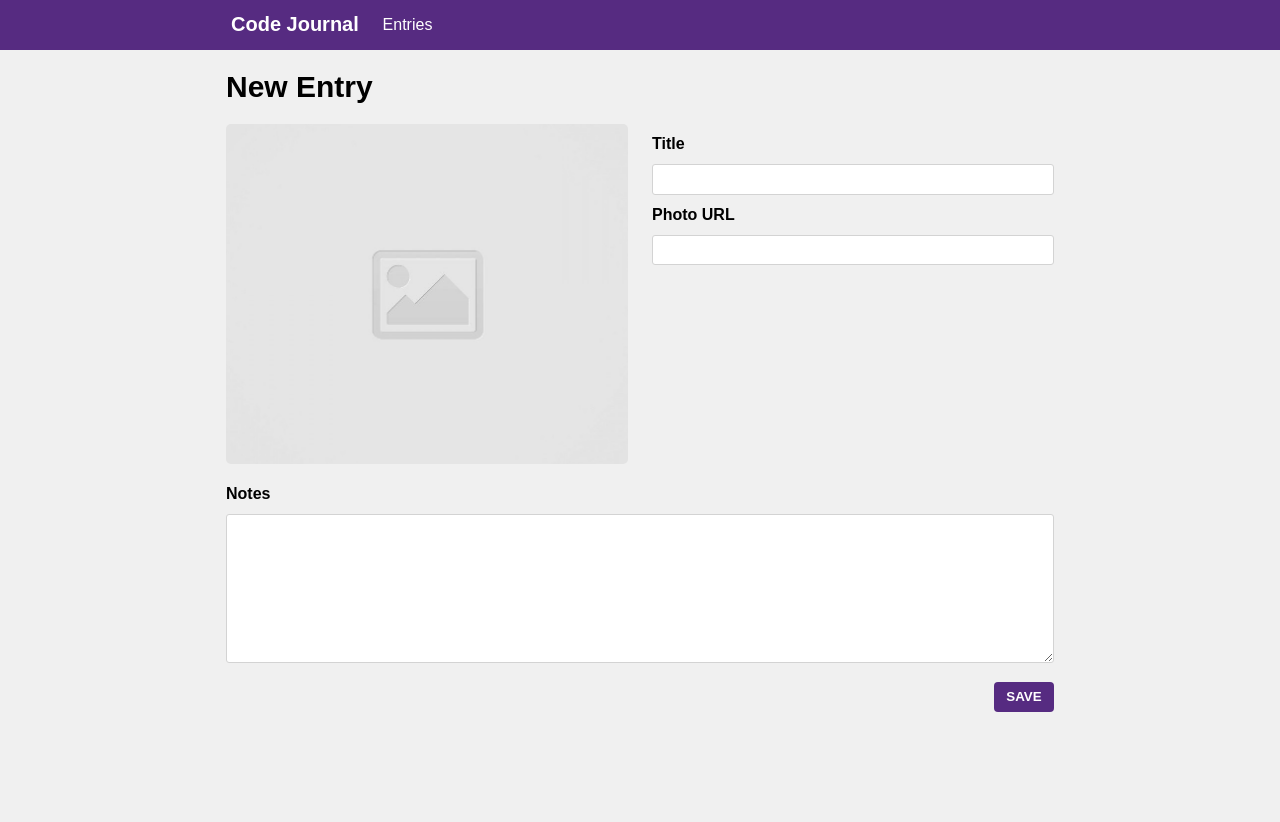
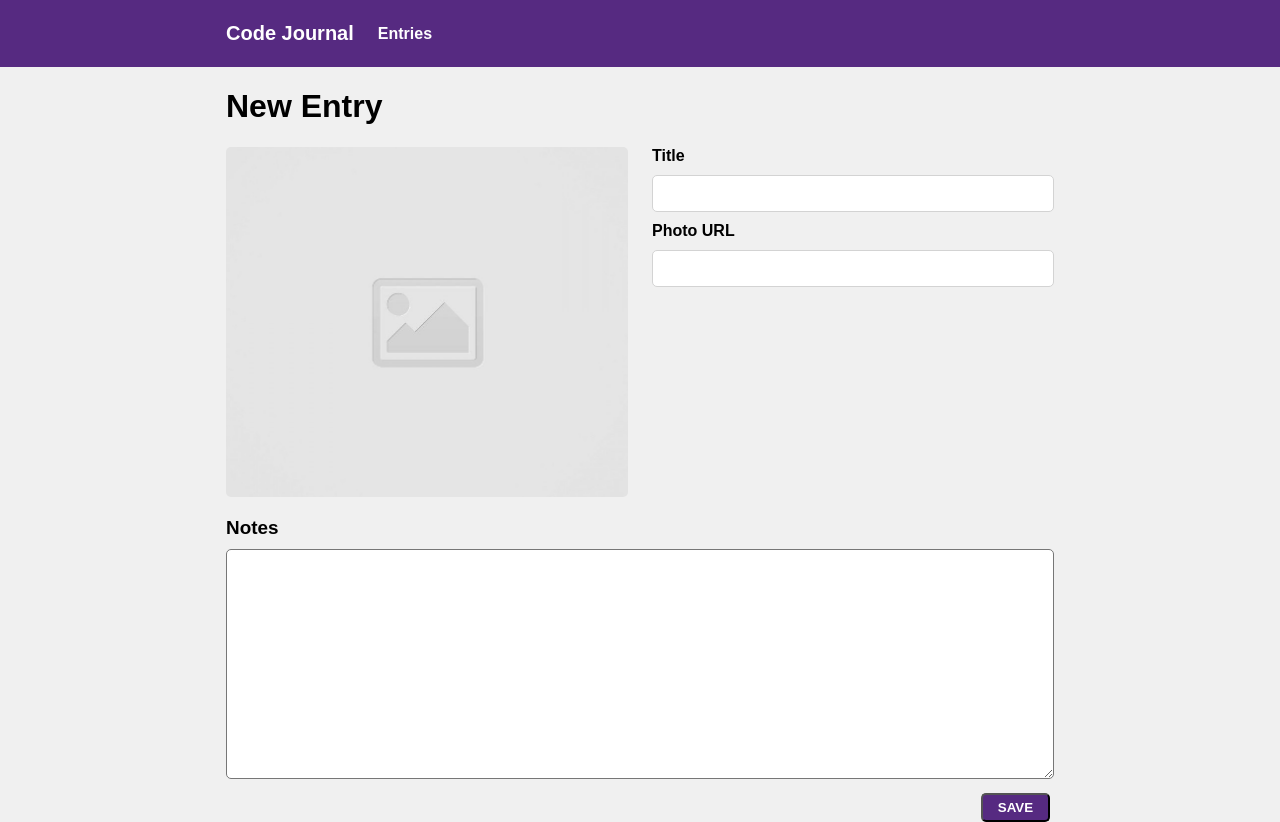
Before and after one commit to michael-suh/code-journal, a website: page index.html in a window 1280 px wide. Before the commit the page ends 800 px from the top, so only its background shows below. Drawn offline with Linux system fonts and the light colour scheme; a web font is replaced by a local one.

Commit message:
still in progress

```diff
--- a/css/styles.css
+++ b/css/styles.css
@@ -1,105 +1,134 @@
 /* body */
 
 body {
+  font-family: sans-serif;
   background-color: #f0f0f0;
 }
 
-header {
-  background: #562b81;
-  color: white;
+.headings {
+  font-family: "Proza Libre", sans-serif;
+  font-weight: bold;
 }
 
-.entry-tab {
+header {
   color: white;
-  padding: 1rem 1.8rem 0.5rem;
-  cursor: pointer;
-  font-family: "Proza Libre", sans-serif;
+  background-color: #562a81;
+  padding: 10px;
 }
 
-a:link,
-a:visited,
-a:hover,
-a:active {
-  text-decoration: none;
-  color: white;
-}
-
-.header-position {
-  justify-content: flex-start;
-  align-items: baseline;
-}
-
-.main-header {
-  font-size: 20px;
-  position: relative;
-  left: 5px;
-}
-
-.new-entry-header {
-  font-size: 30px;
+img {
+  border-radius: 5px;
+  width: 100%;
+  height: 350px;
+  object-fit: cover;
+  object-position: center;
 }
 
 .image-container {
   height: 350px;
 }
 
-.headings {
-  font-family: "Proza Libre", sans-serif;
+label {
+  display: block;
+  font-weight: bold;
 }
 
-img {
+textarea {
+  font-size: 18px;
+}
+
+#title {
   width: 100%;
-  height: 340px;
-  object-fit: cover;
-  object-position: center;
+  border-radius: 5px;
+  padding: 10px;
+  margin: 10px 0;
+}
+
+.txtbox {
+  outline-color: lightgray;
+  border: 1px solid lightgray;
+}
+
+#photourl {
+  width: 100%;
+  border-radius: 5px;
+  padding: 10px;
+  margin: 10px 0;
+}
+
+.notes-section {
+  margin-top: 10px;
+}
+
+.notes {
+  width: 100%;
+  height: 230px;
   border-radius: 5px;
 }
 
-.text-input {
-  border: 1px solid lightgray;
-  border-radius: 3px;
-  background-color: white;
-  width: 100%;
-  line-height: 2;
-}
-
-label {
-  line-height: 2.5;
-  font-weight: bold;
-  font-size: 16px;
-}
-
-.notes {
-  height: 149px;
-}
-
-textarea:focus {
-  outline-color: #562b81;
-}
-
-input:focus {
-  outline-color: lightgray;
-}
-
-/* button */
-
-button {
-  background-color: #562b81;
-  color: white;
-  text-align: center;
-  padding: 0 10px;
-  border: 1px hidden;
-  border-radius: 4px;
-  height: 30px;
-  width: 60px;
-}
-
-.float-right {
-  float: right;
+.notestxt {
+  font-size: 5mm;
+  margin-bottom: 10px;
+  margin-top: 10px;
 }
 
 .save-button {
   position: relative;
-  top: 15px;
-  font-weight: bold;
+  left: 90%;
+  margin-top: 10px;
 }
+
+.button {
+  color: white;
+  background-color: #562a81;
+  border-radius: 5px;
+  padding: 5px 15px;
+}
+
+.notes:focus {
+  outline-color: #562a81;
+}
+
+ul {
+  list-style-type: none;
+}
+
+li {
+  margin: 10px;
+}
+
+.form-tab {
+  padding: 0.75rem 0;
+  cursor: pointer;
+  font-size: 1.25rem;
+}
+
+.entry-tab {
+  padding: 0.95rem 1.5rem 0.5rem;
+  cursor: pointer;
+}
+
+.space-between {
+  justify-content: space-between;
+}
+
+.align-items {
+  align-items: baseline;
+}
+
+.new-button {
+  padding: 0 10px;
+  width: 70px;
+  height: 35px;
+  position: relative;
+  bottom: 15px;
+}
+
+a {
+  text-decoration: none;
+  color: white;
+}
+
+.display {
+  display: inline-block;
+}
--- a/index.html
+++ b/index.html
@@ -17,55 +17,57 @@
 </head>
 <body>
   <header>
-    <div class="container">
-      <div class="column-full headers header-position">
+    <div class="container tab-container">
+      <div class="column-full">
         <div class="row">
-          <h1 class="headers main-header headings" data-view="entry-form">
+          <div class="tab form-tab active headings" data-view="entry-form">
             Code Journal
-          </h1>
-          <div class="tab entry-tab" data-view="entries">
+          </div>
+          <div class="tab entry-tab headings">
             <a href="#">Entries</a>
           </div>
         </div>
       </div>
     </div>
   </header>
-
-  <main class="container">
-    <div class="entry-form-page" data-view="entry-form">
-      <form class="row center">
-        <h1 class="new-entry-header column-full headings">New Entry</h1>
-
+  <main>
+    <div class="container">
+      <div class="view entry-form" data-view="entry-form">
+        <div class="row">
+          <div class="column-full">
+            <h1 class="headings">New Entry</h1>
+          </div>
+        </div>
+        <form>
+          <div class="row">
             <div class="column-half image-container">
-          <img class="preview" id="image" src="images/placeholder-image-square.jpg" alt="placeholder-image">
+              <img class="preview" id="image" src="images/placeholder-image-square.jpg" alt="placeholder">
             </div>
             <div class="column-half">
-          <div class="row">
               <label class="headings" for="title">Title</label>
-            <input class="text-input title" type="text" required="required">
-          </div>
-          <div class="row">
+              <input class="txtbox" type="text" name="title" id="title" required>
               <label class="headings" for="photourl">Photo URL</label>
-            <input class="text-input photourl" type="url" required="required">
+              <input class="txtbox" type="text" name="photourl" id="photourl" required>
             </div>
           </div>
-
+          <div class="row notes-section">
             <div class="column-full">
-          <label class="headings" for="notes">Notes</label>
-          <textarea class="text-input notes" name="notes" id="notes" required="required"></textarea>
+              <label class="headings notestxt" for="notes">Notes</label>
+              <textarea class="notes" rows="5" cols="30" name="notes" id="notes" required></textarea>
             </div>
-        <div class="column-full">
-          <button class="button save-button float-right" type="submit">SAVE</button>
+          </div>
+          <div class="row space-between">
+            <button class="button save-button headings" type="submit">SAVE</button>
           </div>
         </form>
       </div>
+    </div>
   </main>
-
-  <div id="view-entries-page" class="view entries hidden" data-view="entries">
+  <div id="entries-view" class="view entries hidden" data-view="entries">
     <div class="container">
-      <div class="row">
-        <h1 class="entries-text">Entries</h1>
-        <button class="button new-button float-right" type="submit">NEW</button>
+      <div class="row space-between align-items">
+        <h1>Entries</h1>
+        <button class="button new-button headings" type="submit">NEW</button>
       </div>
       <div class="entry-list">
         <ul>
@@ -73,8 +75,8 @@
       </div>
     </div>
   </div>
-
   <script src="js/data.js"></script>
   <script src="js/main.js"></script>
 </body>
+
 </html>
--- a/js/data.js
+++ b/js/data.js
@@ -6,3 +6,14 @@ var data = {
   editing: null,
   nextEntryId: 1
 };
+
+var previousData = localStorage.getItem('code-journal');
+
+if (previousData !== null) {
+  data = JSON.parse(previousData);
+}
+
+window.addEventListener('beforeunload', function (event) {
+  var entriesJSON = JSON.stringify(data);
+  localStorage.setItem('code-journal', entriesJSON);
+});
--- a/js/main.js
+++ b/js/main.js
@@ -1,29 +1,111 @@
 /* global data */
 /* exported data */
-var $photoURL = document.querySelector('.photourl');
-var $preview = document.querySelector('.preview');
-
-function updateImg(event) {
-  $preview.setAttribute('src', $photoURL.value);
+var $image = document.querySelector('#image');
+var $photoUrl = document.querySelector('#photourl');
+function updateImagePreview(event) {
+  $image.setAttribute('src', $photoUrl.value);
 }
-
-$photoURL.addEventListener('input', updateImg);
-
+$photoUrl.addEventListener('input', updateImagePreview);
 var $form = document.querySelector('form');
-var $ulElement = document.querySelector('ul');
-
 function updateEntry(event) {
   event.preventDefault();
-  var entriesObj = {
+  var entryObj = {
     title: $form.elements.title.value,
     photourl: $form.elements.photourl.value,
     notes: $form.elements.notes.value,
-    entryId: data.nextEntryId
+    nextEntryId: data.nextEntryId
   };
   data.nextEntryId++;
-  data.entries.unshift(entriesObj);
-  $preview.setAttribute('src', 'images/placeholder-image-square.jpg');
+  data.entries.unshift(entryObj);
+  $image.setAttribute('src', 'images/placeholder-image-square.jpg');
   $form.reset();
+  $entries.className = 'view entries';
+  $entryForm.className = 'view entry-form hidden';
+  data.view = 'entries';
+  var $ulELement = document.querySelector('ul');
+  var newEntry = createEntryListItem(entryObj);
+  $ulELement.prepend(newEntry);
 }
 
 $form.addEventListener('submit', updateEntry);
+
+function createEntryListItem(data) {
+
+  var liElement = document.createElement('li');
+  liElement.setAttribute('class', 'row');
+
+  var imageElement = document.createElement('img');
+  imageElement.setAttribute('class', 'column-half');
+  imageElement.setAttribute('src', data.photourl);
+
+  liElement.appendChild(imageElement);
+
+  var divElement = document.createElement('div');
+  divElement.setAttribute('class', 'column-half');
+
+  liElement.appendChild(divElement);
+
+  var h1Element = document.createElement('h1');
+  h1Element.textContent = data.title;
+
+  var pElement = document.createElement('p');
+  pElement.textContent = data.notes;
+
+  divElement.appendChild(h1Element);
+  divElement.appendChild(pElement);
+
+  return liElement;
+}
+
+document.addEventListener('DOMContentLoaded', function (event) {
+  var ulElement = document.querySelector('ul');
+
+  for (var i = 0; i < data.entries.length; i++) {
+    var result = createEntryListItem(data.entries[i]);
+    ulElement.appendChild(result);
+  }
+});
+
+var $newbutton = document.querySelector('.new-button');
+var $entryTab = document.querySelector('.entry-tab');
+var $entryForm = document.querySelector('.entry-form');
+var $entries = document.querySelector('.entries');
+var $formTab = document.querySelector('.form-tab');
+
+$newbutton.addEventListener('click', function (event) {
+  if ($entryForm !== '') {
+    $entries.className = 'entries hidden';
+    $entryForm.className = 'entry-form';
+    data.view = 'entry-form';
+  }
+});
+
+$entryTab.addEventListener('click', function (event) {
+  if ($entries !== '') {
+    $entryForm.className = 'entry-form hidden';
+    $entries.className = 'entries';
+    data.view = 'entries';
+  } else {
+    return 'No entries have been recorded';
+  }
+});
+
+$formTab.addEventListener('click', function (event) {
+  if ($entryForm !== '') {
+    $entries.className = 'entries hidden';
+    $entryForm.className = 'entry-form';
+    data.view = 'entry-form';
+  }
+});
+
+// to refresh page
+
+if (data.view === 'entry-form') {
+  $entries.className = 'view entries hidden';
+  $entryForm.className = 'view entry-form';
+  data.view = 'entry-form';
+} else {
+  $entryForm.className = 'view entry-form hidden';
+  $entries.className = 'view entries';
+  data.view = 'entries';
+}
```
Lines whose indentation alone changed are shown as unchanged.
